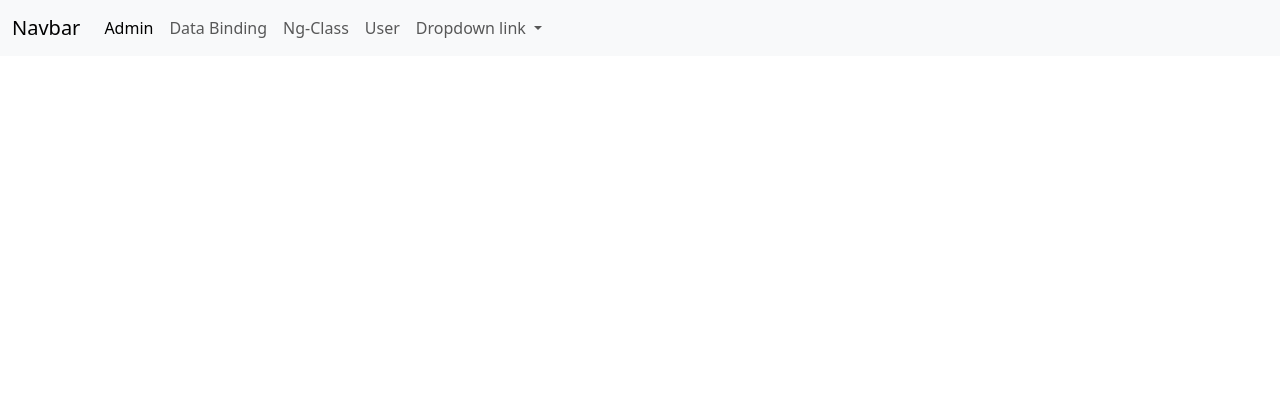
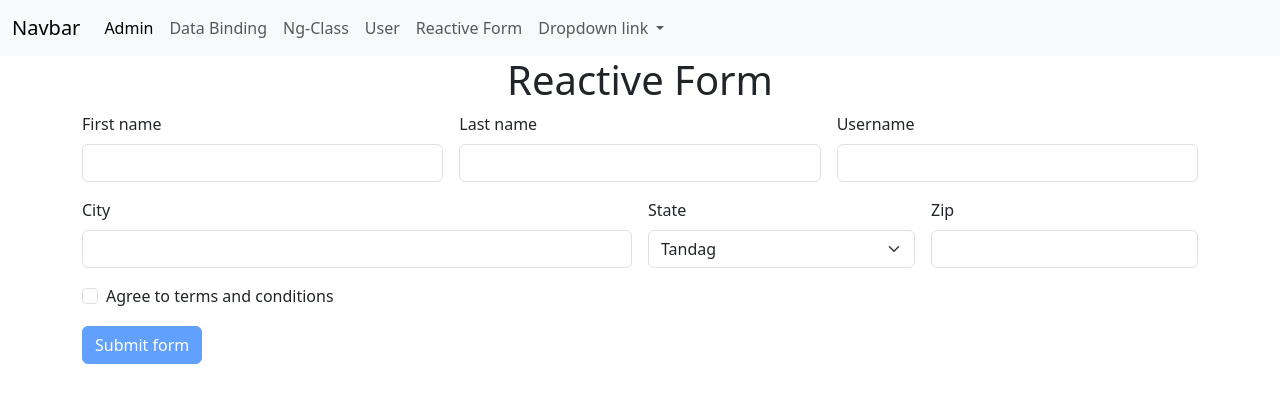
Before and after one commit to jahla2/angular19v, an Angular app: page /reactive-form in a window 1280 px wide. Before the commit this address led to /. Shown: the top 402 px of the page. Built offline with nearby package versions, Linux system fonts and the light colour scheme.

Commit message:
Reactive Form And Validation

```diff
--- a/src/app/app.component.html
+++ b/src/app/app.component.html
@@ -18,6 +18,9 @@
           <li class="nav-item">
             <a class="nav-link" [routerLink]="'user'">User</a>
           </li>
+          <li class="nav-item">
+            <a class="nav-link" [routerLink]="'reactive-form'">Reactive Form</a>
+          </li>
           <li class="nav-item dropdown">
             <a class="nav-link dropdown-toggle" href="#" role="button" data-bs-toggle="dropdown" aria-expanded="false">
               Dropdown link
--- /dev/null
+++ b/src/app/components/Forms/reactive-forms/reactive-forms.component.html
@@ -0,0 +1,75 @@
+<div class="container">
+    <h1 class="text-center">Reactive Form</h1>
+    <form class="row g-3" (ngSubmit)="onUserSave()" [formGroup]="userForm">
+        <div class="col-md-4">
+          <label for="validationCustom01" class="form-label">First name</label>
+          <input type="text" formControlName="firstName" class="form-control" id="validationCustom01" value="Mark" required>
+          <div class="text-danger">
+            @if(userForm.controls['firstName'].errors?.['required'] && userForm.controls['firstName'].touched){
+                <span>This is required.</span>
+            }
+          </div>
+        </div>
+        <div class="col-md-4">
+          <label for="validationCustom02" class="form-label">Last name</label>
+          <input type="text" class="form-control" formControlName="lastName" id="validationCustom02" value="Otto" required>
+          <div class="text-danger">
+            @if(userForm.controls['lastName'].errors?.['required'] && userForm.controls['firstName'].touched) {
+                <span>This is required.</span>
+            }
+            @if (userForm.controls['lastName'].errors?.['minlength'] && userForm.controls['lastName'].touched) {
+                <span>Min 5 length required.</span>
+            }
+          </div>
+        </div>
+        <div class="col-md-4">
+          <label for="validationCustomUsername" class="form-label">Username</label>
+          <div class="input-group has-validation">
+            <input type="text" class="form-control" formControlName="userName" id="validationCustomUsername" aria-describedby="inputGroupPrepend" required>
+            <div class="invalid-feedback">
+              Please choose a username.
+            </div>
+          </div>
+        </div>
+        <div class="col-md-6">
+          <label for="validationCustom03" class="form-label">City</label>
+          <input type="text" class="form-control" formControlName="city"  id="validationCustom03" required>
+          <div class="invalid-feedback">
+            Please provide a valid city.
+          </div>
+        </div>
+        <div class="col-md-3">
+          <label for="validationCustom04" class="form-label">State</label>
+          <select class="form-select" formControlName="state" id="validationCustom04" required>
+            <option selected disabled value="">Choose...</option>
+            <option value="Tandag">Tandag</option>
+            <option value="Davao">Davao</option>
+            <option value="Cebu">Cebu</option>
+          </select>
+          <div class="invalid-feedback">
+            Please select a valid state.
+          </div>
+        </div>
+        <div class="col-md-3">
+          <label for="validationCustom05" class="form-label">Zip</label>
+          <input type="text" class="form-control" formControlName="zip" id="validationCustom05" required>
+          <div class="invalid-feedback">
+            Please provide a valid zip.
+          </div>
+        </div>
+        <div class="col-12">
+          <div class="form-check">
+            <input class="form-check-input"  formControlName="isUserAggree" type="checkbox"id="invalidCheck" required>
+            <label class="form-check-label" for="invalidCheck">
+              Agree to terms and conditions
+            </label>
+            <div class="invalid-feedback">
+              You must agree before submitting.
+            </div>
+          </div>
+        </div>
+        <div class="col-12">
+          <button class="btn btn-primary" [disabled]="userForm.invalid" type="submit">Submit form</button>
+        </div>
+      </form>
+</div>
--- /dev/null
+++ b/src/app/components/Forms/reactive-forms/reactive-forms.component.ts
@@ -0,0 +1,34 @@
+import { state } from '@angular/animations';
+import { Component } from '@angular/core';
+import { FormControl, FormGroup, FormsModule, ReactiveFormsModule, Validators } from '@angular/forms';
+
+@Component({
+  selector: 'app-reactive-forms',
+  imports: [ReactiveFormsModule],
+  templateUrl: './reactive-forms.component.html',
+  styleUrl: './reactive-forms.component.css'
+})
+export class ReactiveFormsComponent {
+
+  userForm: FormGroup = new FormGroup({
+    firstName: new FormControl("", [Validators.required]),
+    lastName: new FormControl("", [Validators.required, Validators.minLength(5)]),
+    userName: new FormControl("", Validators.email),
+    city: new FormControl(""),
+    state: new FormControl("Tandag"),
+    zip: new FormControl(""),
+    isUserAggree: new FormControl(false)
+  });
+
+  constructor() {
+    this.userForm.controls['state'].disable();
+    setTimeout(() => {
+      this.userForm.controls['state'].enable();
+    }, 5000);
+  }
+
+  onUserSave() {
+    this.userForm.value;
+    debugger;
+  }
+}
```
Also changed, not shown: src/app/app.routes.ts (+6 -1 lines), src/app/components/Forms/reactive-forms/reactive-forms.component.css (added), src/app/components/Forms/template-form/template-form.component.css (added), src/app/components/Forms/template-form/template-form.component.html (renamed from src/app/components/template-form/template-form.component.html), src/app/components/Forms/template-form/template-form.component.ts (renamed from src/app/components/template-form/template-form.component.ts), 2 other files (tests, documents, lock files or other folders).
